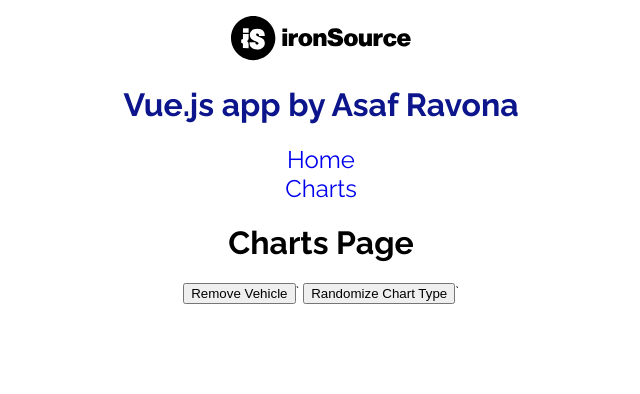
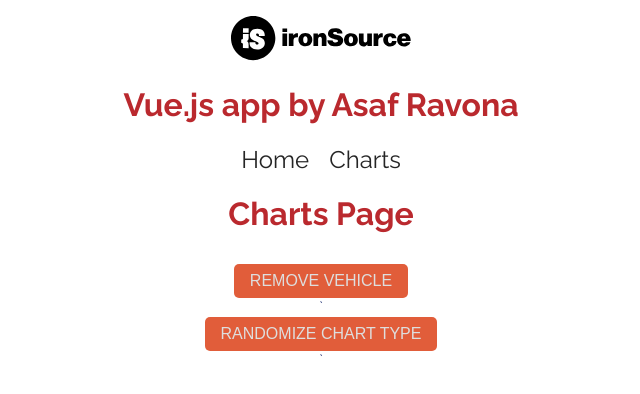
Before and after one commit to ravona/playing-with-vue, a Vue app: page /charts in a window 1280 px wide. Shown: the top 394 px of the page, without its empty margins (319-959 px from the left). Built offline with nearby package versions, Linux system fonts and the light colour scheme; no server answers.

Commit message:
remove vechile and toggle chart type work on the data - needs to be rerenderd properly

```diff
--- a/package.json
+++ b/package.json
@@ -11,7 +11,6 @@
     "axios": "^0.21.1",
     "chart.js": "^3.5.0",
     "core-js": "^3.6.5",
-    "lodash": "^4.17.21",
     "vue": "^3.0.0",
     "vue-router": "4"
   },
--- a/src/App.vue
+++ b/src/App.vue
@@ -1,6 +1,8 @@
 <template>
+  <!-- header component: -->
   <img class="logo" alt="ironSource logo" src="./assets/logo.svg" />
   <h1 class="title">Vue.js app by Asaf Ravona</h1>
+
   <Nav />
   <router-view></router-view>
 </template>
@@ -27,10 +29,6 @@ export default {
   margin: 1rem;
 }
 
-.title {
-  color: $color-primary;
-}
-
 .logo {
   width: 180px;
 }
--- a/src/components/Button.vue
+++ b/src/components/Button.vue
@@ -17,5 +17,7 @@ export default {
 </script>
 
 <style lang="scss" scoped>
-@import "../style/colors";
+button {
+  margin: 0 auto;
+}
 </style>
--- a/src/components/Chart.vue
+++ b/src/components/Chart.vue
@@ -10,6 +10,9 @@ import { Chart, registerables } from "chart.js";
 export default {
   name: "Chart",
   props: {
+    shouldToggleChartType: {
+      type: Boolean,
+    },
     chartData: {
       type: Array,
       required: true,
@@ -21,27 +24,47 @@ export default {
       chartType: "pie",
       parsedChartData: null,
       chartConfig: null,
+      chartElement: null,
     };
   },
-  computed: {
-    // functions that change the PRESENTATION of data:
+  watch: {
+    chartData: {
+      immediate: true,
+      handler(newChartData) {
+        this.parseChartData(newChartData);
+        this.setChartConfig(newChartData);
+      },
+    },
+    shouldToggleChartType: {
+      immediate: true,
+      handler(toggleState) {
+        this.toggleChartType(toggleState);
+      },
+    },
+    // chartConfig: {
+    //   immediate: true,
+    //   handler(chartConfig, chartType) {
+    //     this.renderChart(chartConfig, chartType);
+    //   },
+    // },
   },
   created() {
     console.log("created: ", this.$data);
-    this.parseChartData();
+  },
+  mounted() {
+    console.log("mounted: ", this.$data);
+    Chart.register(...registerables);
+    this.parseChartData(this.chartData);
     this.setChartConfig(
       this.parsedChartData.vehicle,
       this.parsedChartData.price
     );
-  },
-  mounted() {
-    console.log("mounted: ", this.$data);
-    Chart.register(...registerables);
+
     this.renderChart(this.chartType, this.chartConfig);
   },
   methods: {
-    // functions that change data:
     parseChartData() {
+      // Transforms an array of objects to arrays grouped by value type ([...vehicles], [...prices])
       this.parsedChartData = this.chartData.reduce(
         (accumulator, currentValue) => {
           // eslint-disable-next-line no-restricted-syntax
@@ -55,7 +78,6 @@ export default {
         },
         {}
       );
-
       return this.parsedChartData;
     },
     setChartConfig(labels, data) {
@@ -81,8 +103,14 @@ export default {
         data: chartConfig,
       };
 
-      const result = new Chart("myChart", config);
-      return result;
+      this.chartElement = new Chart("myChart", config);
+    },
+    toggleChartType() {
+      if (this.shouldToggleChartType === true) {
+        this.chartType = "polarArea";
+      } else {
+        this.chartType = "pie";
+      }
     },
   },
 };
--- a/src/components/Nav.vue
+++ b/src/components/Nav.vue
@@ -19,15 +19,33 @@ export default {
 </script>
 
 <style lang="scss" scoped>
+@import "../style/global";
 @import "../style/colors";
 
 .nav__menu {
   list-style: none;
   padding: 0;
   margin: 0;
+
+  @media only screen and (min-width: map-get($screen_sizes, $key: "desktop" )) {
+    display: flex;
+    justify-content: center;
+  }
 }
 
 .nav__item {
   font-size: 1.5rem;
+  margin-bottom: 10px;
+  font-weight: normal;
+  transition: all 0.2s ease-in-out;
+
+  &:hover {
+    font-weight: bold;
+    transition: all 0.2s ease-in-out;
+  }
+
+  @media only screen and (min-width: map-get($screen_sizes, $key: "desktop" )) {
+    margin: 0 10px;
+  }
 }
 </style>
--- a/src/pages/ChartsPage.vue
+++ b/src/pages/ChartsPage.vue
@@ -1,23 +1,31 @@
 <template>
   <h1>Charts Page</h1>
   <div v-if="chartData">
-    <Chart :chart-data="chartData" />
+    <Chart
+      :chart-data="chartData"
+      :should-toggle-chart-type="shouldToggleChartType"
+    />
   </div>
+
+  <div class="chart__menu">
     <Button text="Remove Vehicle" @cbFunc="removeRandomItem"
       >Remove Vehicle</Button
     >
     <Button text="Randomize Chart Type" @cbFunc="randomizeChartType">
       Randomize Chart Type
     </Button>
+  </div>
 </template>
 
 <script>
 import axios from "axios";
-// import getRandomArrayItem from "../utils/getRandomArrayItem";
 
 // components
 import Chart from "../components/Chart.vue";
 import Button from "../components/Button.vue";
+
+// utils
+import getRandomArrayItem from "../utils/getRandomArrayItem";
 
 export default {
   name: "ChartsPage",
@@ -28,6 +36,7 @@ export default {
   emits: ["removeRandomItem", "randomizeChartType"],
   data() {
     return {
+      shouldToggleChartType: false,
       chartData: null,
     };
   },
@@ -44,11 +53,21 @@ export default {
   },
   methods: {
     removeRandomItem() {
-      console.log("remove Random Item");
+      const randomlySelectedIndex = getRandomArrayItem(this.chartData);
+
+      this.chartData = this.chartData.filter(
+        (items, index) => index !== randomlySelectedIndex
+      );
     },
     randomizeChartType() {
-      console.log("Randomize Chart Type");
+      this.shouldToggleChartType = !this.shouldToggleChartType;
     },
   },
 };
 </script>
+
+<style lang="scss" scoped>
+.chart__menu {
+  margin-top: 2rem;
+}
+</style>
--- a/src/style/_colors.scss
+++ b/src/style/_colors.scss
@@ -1,2 +1,26 @@
-$color-primary: #0c158b;
-$color-secondary: #00ccd7;
+// colors:
+$color-dark-cornflower-blue: #2e3d7c;
+$color-dark-knight: #181818;
+$color-american-red: #ba292e;
+$color-medium-vermilion: #e15d3a;
+$color-yellow-orange: #ffa73c;
+$color-light: #dedede;
+
+$color-primary: $color-dark-cornflower-blue;
+$color-secondary: $color-american-red;
+$color-action: $color-yellow-orange;
+$color-danger: $color-american-red;
+
+// buttons
+$color-buttons-text: $color-light;
+$color-buttons-bg: $color-medium-vermilion;
+
+// titles
+$color-titles: $color-yellow-orange;
+
+// text
+$color-text: $color-dark-knight;
+
+// links
+$color-links: lighten($color-text, 5%);
+$color-links--hover: $color-action;
--- /dev/null
+++ b/src/style/_global.scss
@@ -0,0 +1,4 @@
+$screen_sizes: (
+  tablet: "767px",
+  desktop: "1024px",
+);
--- a/src/style/_reset.scss
+++ b/src/style/_reset.scss
@@ -1,3 +1,39 @@
 a {
   text-decoration: none;
+  color: $color-links;
+
+  &:hover {
+    color: $color-links--hover;
+  }
 }
+
+body {
+  color: $color-primary;
+}
+
+h1,
+h2,
+h3,
+h4,
+h5 {
+  color: $color-secondary;
+}
+
+button {
+  border: 0;
+  background: none;
+  cursor: pointer;
+  background-color: $color-buttons-bg;
+  color: $color-buttons-text;
+  padding: 0.5rem 1rem;
+  font-size: 1rem;
+  text-transform: uppercase;
+  border-radius: 5px;
+  transition: all 0.5s ease;
+  display: block;
+
+  &:hover {
+    background-color: darken($color-buttons-bg, 5%);
+    transition: all 0.5s ease;
+  }
+}
--- a/src/style/style.scss
+++ b/src/style/style.scss
@@ -1,3 +1,4 @@
+@import "./global";
 @import "./colors";
 @import "./fonts";
 @import "./reset";
--- a/src/utils/getRandomArrayItem.js
+++ b/src/utils/getRandomArrayItem.js
@@ -1,10 +1,14 @@
 const getRandomArrayItem = (arr) => {
+  if (!arr) {
+    console.error("Error getting random number from given array", arr);
+  }
+
   const getRandomInt = (max) => {
     return Math.floor(Math.random() * Math.floor(max));
   };
 
   const randomNum = getRandomInt(arr.length);
-  return arr[randomNum];
+  return randomNum;
 };
 
 export default getRandomArrayItem;
```
Lines whose indentation alone changed are shown as unchanged.
